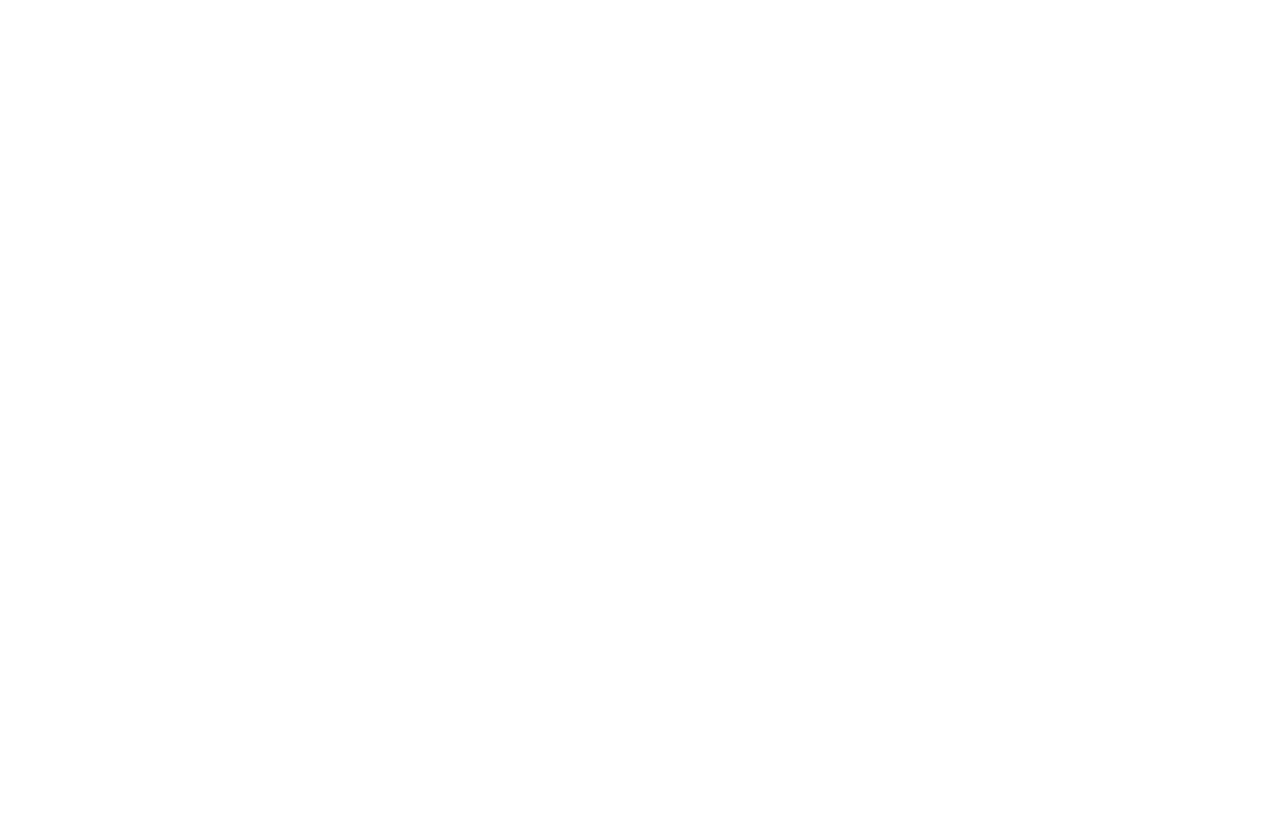
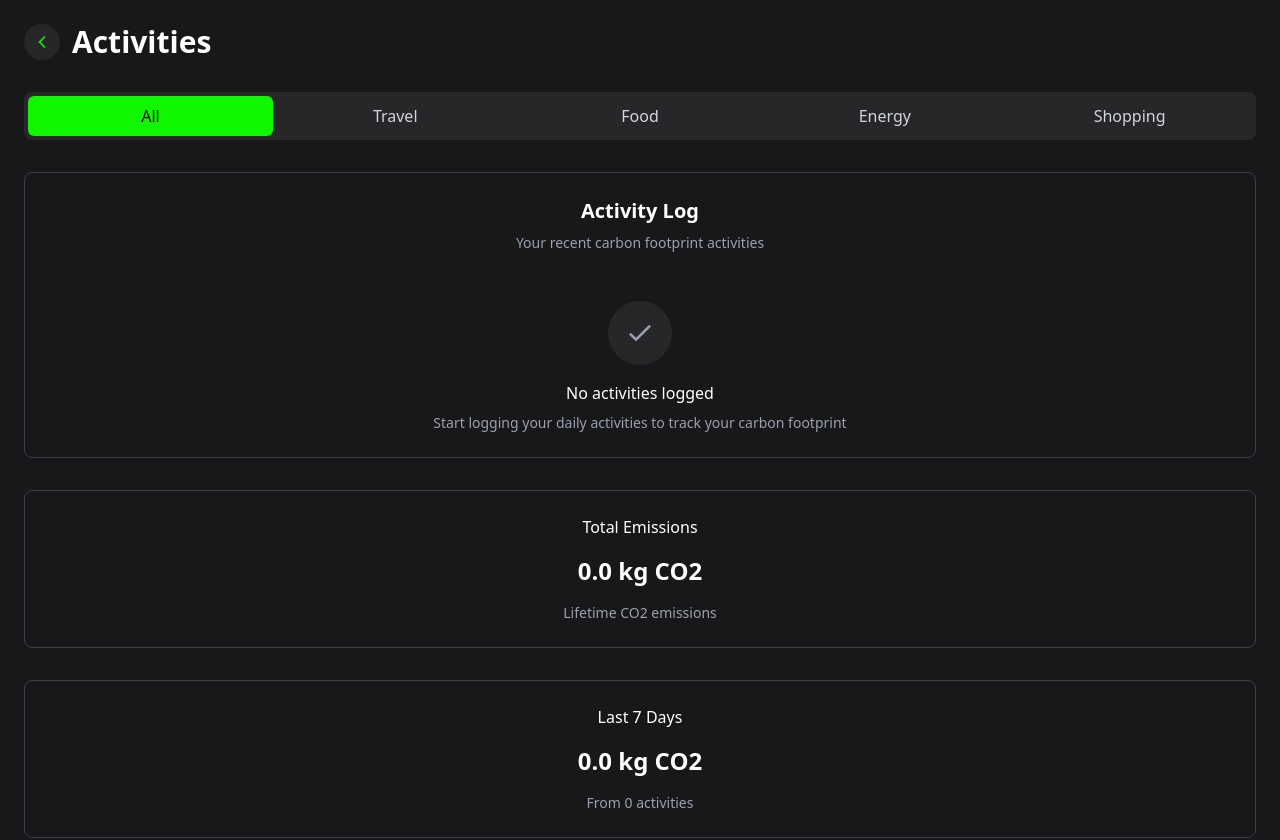
Before and after one commit to Izume01/NutriScan, a React (Vite) app: page /activities in a window 1280 px wide. Before the commit this address had no page. Shown: the top 840 px of the page. Before the commit the page ends 800 px from the top, so only its background shows below. Built offline with nearby package versions, Linux system fonts and the light colour scheme.

Commit message:
Add Activities component and integrate into routing

```diff
--- a/src/App.tsx
+++ b/src/App.tsx
@@ -3,6 +3,7 @@
 import { Sidebar } from './Components/Sidebar';
 import { Dashboard } from './Components/Dashboard';
 import { Challenges } from './Components/Challenges';
+import { Activities } from './Components/Activities';
 function App() {
 
   return (
@@ -16,6 +17,9 @@
       <Route path="/challenges" element={
           <Challenges />
       } />
+      <Route path="/activities" element={
+          <Activities />
+      } />
     </Routes>
   )
 }
--- /dev/null
+++ b/src/Components/Activities.tsx
@@ -0,0 +1,82 @@
+import React from 'react'
+import { ChevronLeft } from 'lucide-react'
+
+export const Activities = () => {
+  return (
+    <div className='flex flex-col w-full h-full bg-[#18181B] text-white p-6'>
+      <div className='flex flex-row items-center justify-between'>
+        <div className='flex flex-row gap-3 items-center'>
+          <div className='p-2 rounded-full bg-[#27272A] hover:bg-[#3F3F46] flex items-center justify-center cursor-pointer transition-colors'>
+            <ChevronLeft size={20} color="#10f500" />
+          </div>
+          <h1 className='text-3xl font-bold text-white'>Activities</h1>
+        </div>
+      </div>
+
+
+      {/* Slider active , avaiable and completed */}
+
+      <div className='flex flex-col gap-4 mt-8 w-full'>
+        <div className='bg-[#27272A] p-1 rounded-lg flex w-full justify-between items-center'>
+          <button className='px-6 py-2 rounded-md bg-[#10f500] text-black font-medium transition-all hover:bg-opacity-90 w-1/3 text-center'>
+            All
+          </button>
+          <button className='px-6 py-2 rounded-md text-gray-300 transition-all hover:bg-[#3F3F46] w-1/3 text-center'>
+            Travel
+          </button>
+          <button className='px-6 py-2 rounded-md text-gray-300 transition-all hover:bg-[#3F3F46] w-1/3 text-center'>
+            Food
+          </button>
+          <button className='px-6 py-2 rounded-md text-gray-300 transition-all hover:bg-[#3F3F46] w-1/3 text-center'>
+            Energy
+          </button>
+          <button className='px-6 py-2 rounded-md text-gray-300 transition-all hover:bg-[#3F3F46] w-1/3 text-center'>
+            Shopping
+          </button>
+        </div>
+      </div>
+
+      <div className="flex flex-col gap-4 mt-8 w-full border border-[#3F3F46] p-6 rounded-lg bg-[#18181B] text-white text-center items-center justify-center min-h-[250px]">
+        <div className="flex flex-col gap-2 items-center">
+          <h1 className="text-xl font-semibold">Activity Log</h1>
+          <p className="text-sm text-gray-400">Your recent carbon footprint activities</p>
+        </div>
+
+        <div className="flex flex-col gap-2 items-center mt-8">
+          <div className="w-16 h-16 bg-[#27272A] rounded-full flex items-center justify-center">
+            <svg
+              xmlns="http://www.w3.org/2000/svg"
+              className="h-8 w-8 text-gray-400"
+              fill="none"
+              viewBox="0 0 24 24"
+              stroke="currentColor"
+            >
+              <path strokeLinecap="round" strokeLinejoin="round" strokeWidth={2} d="M5 13l4 4L19 7" />
+            </svg>
+          </div>
+          <p className="text-md font-medium mt-2">No activities logged</p>
+          <p className="text-sm text-gray-400">Start logging your daily activities to track your carbon footprint</p>
+        </div>
+      </div>
+
+      <div className="flex flex-col gap-4 mt-8 w-full border border-[#3F3F46] p-6 rounded-lg bg-[#18181B] text-white text-center items-center justify-center min-h-[150px]">
+        <h1 className="text-md font-medium">Total Emissions
+        </h1>
+        <p className="text-2xl font-bold">0.0 kg CO2</p>
+        <p className="text-sm text-gray-400">Lifetime CO2 emissions </p>
+      </div>
+
+      <div className="flex flex-col gap-4 mt-8 w-full border border-[#3F3F46] p-6 rounded-lg bg-[#18181B] text-white text-center items-center justify-center min-h-[150px]">
+        <h1 className="text-md font-medium">Last 7 Days</h1>
+        <p className="text-2xl font-bold">0.0 kg CO2</p>
+        <p className="text-sm text-gray-400">From 0 activities</p>
+      </div>
+
+      <div className="flex flex-col gap-4 mt-8 w-full border border-[#3F3F46] p-6 rounded-lg bg-[#18181B] text-white text-center items-center justify-center min-h-[150px]">
+        <h1 className="text-md font-medium">Highest Category</h1>
+        <p className="text-2xl font-bold">None</p>
+        <p className="text-sm text-gray-400">0.0 kg CO2 (0% of total)</p>
+      </div>
+    </div>
+  )
+}
```
